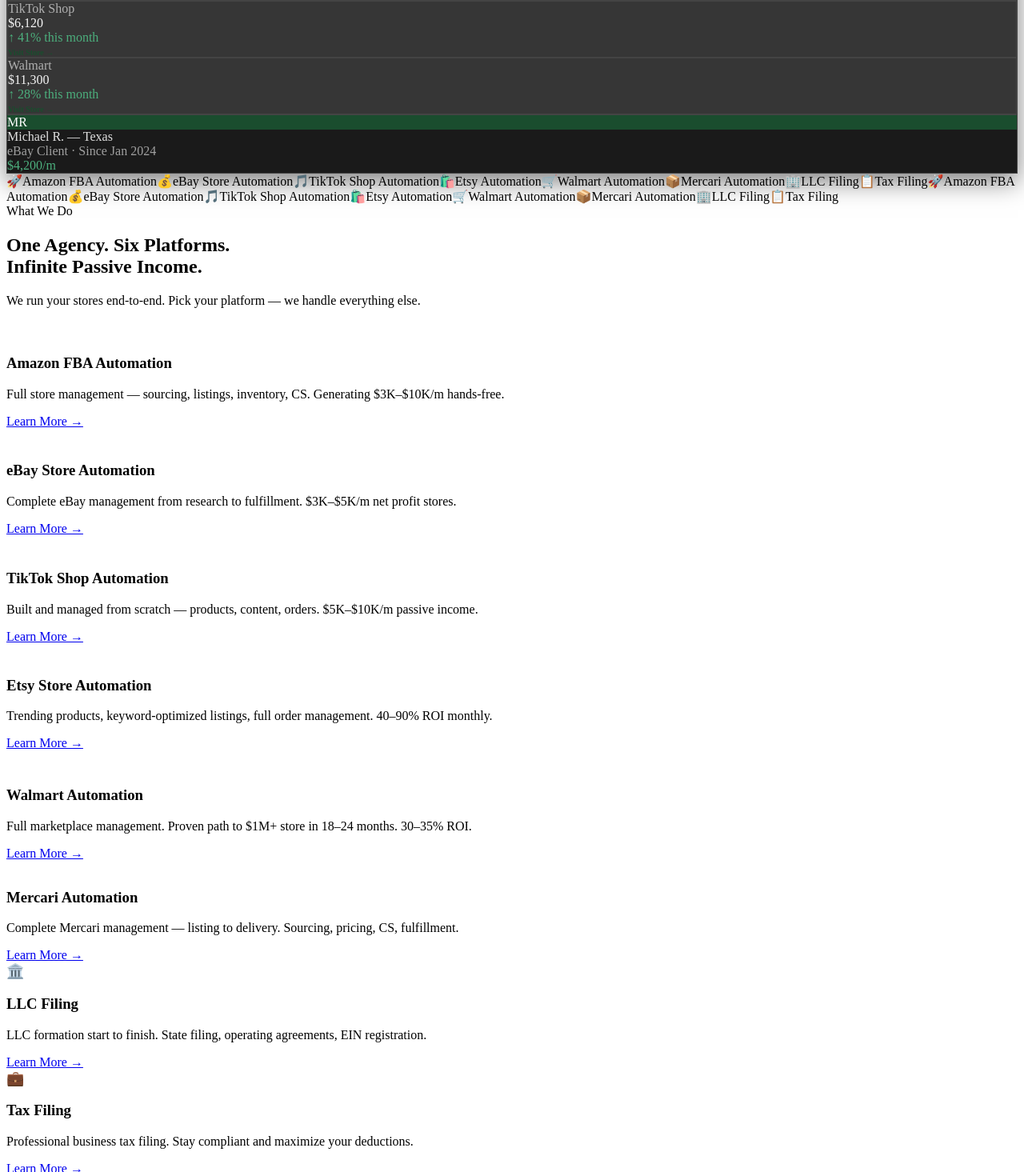
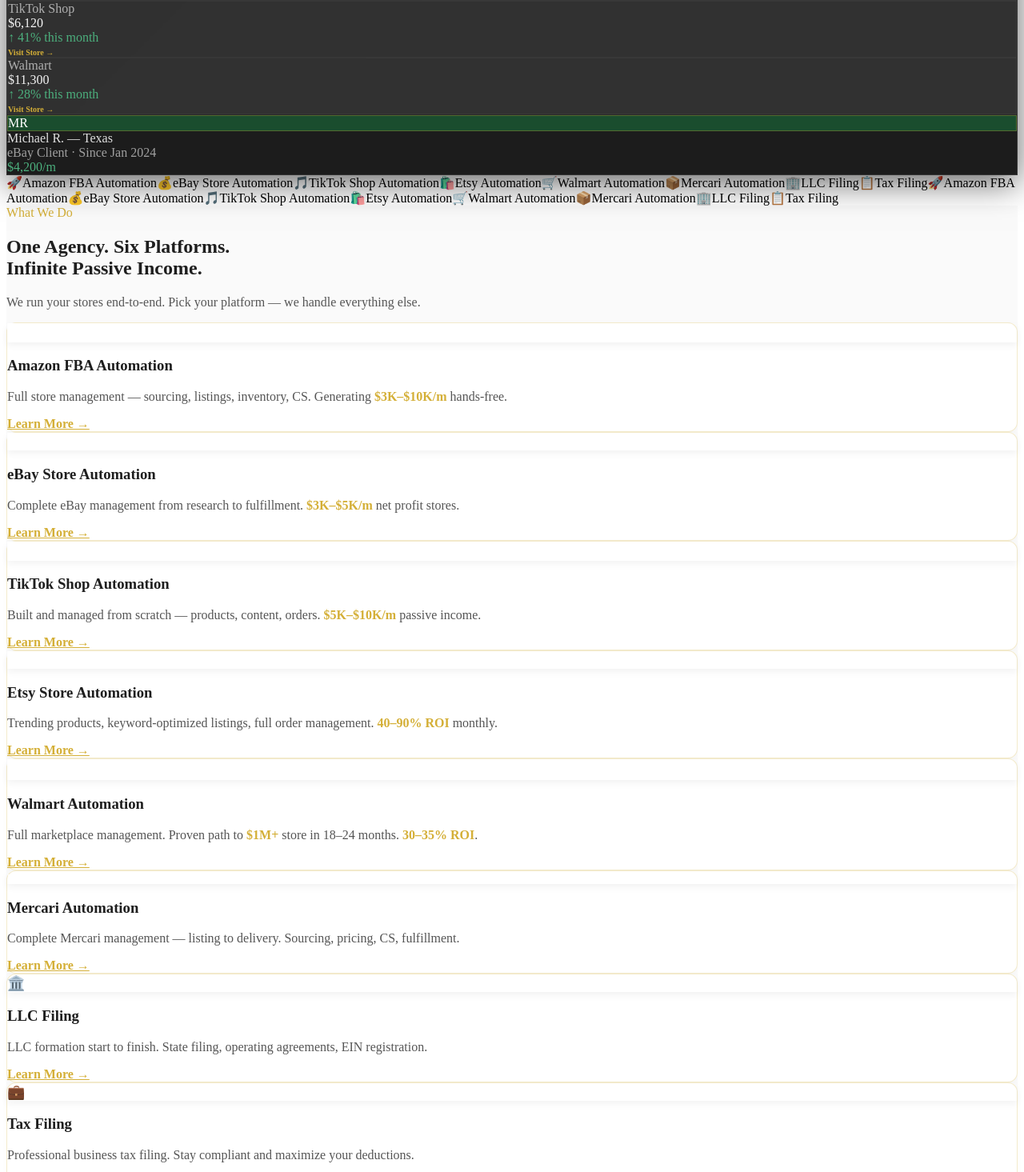
Before and after one commit to Zu1qrnain/EcomXcape, a React (Vite) app: page / in a window 1280 px wide. Shown: the part 545-2010 px from the top of the page at 80% size. Built offline with nearby package versions, Linux system fonts and the light colour scheme; grey boxes are pictures that could not be loaded; the HTML template or start-up script is replaced by a standard one.

Commit message:
style: update Hero and Services components, add Why component, fix section order

```diff
--- a/src/App.jsx
+++ b/src/App.jsx
@@ -6,6 +6,7 @@
 import Platforms from './components/sections/Platforms'
 import TrustpilotReviews from './components/sections/TrustpilotReviews'
 import Process from './components/sections/Process'
+import Why from './components/sections/Why'
 import FAQ from './components/sections/FAQ'
 import CTA from './components/sections/CTA'
 import Contact from './components/sections/Contact'
@@ -20,8 +21,9 @@
       <TrustTicker />
       <Services />
       <Platforms />
+      <Process />
+      <Why />
       <TrustpilotReviews />
-      <Process />
       <FAQ />
       <CTA />
       <Contact />
--- a/src/components/sections/Hero.jsx
+++ b/src/components/sections/Hero.jsx
@@ -11,18 +11,18 @@
           color: #e0e0e0;
         }
         .hero-trial-theme .badge {
-          background: rgba(26, 77, 46, 0.1);
+          background: rgba(26, 77, 46, 0.15);
           color: #f5f5f5;
-          border: 1px solid rgba(26, 77, 46, 0.2);
+          border: 1px solid rgba(212, 175, 55, 0.3);
         }
         .hero-trial-theme .badge .dot {
-          background: #1a4d2e;
+          background: #d4af37;
         }
         .hero-trial-theme h1 {
           color: #f5f5f5;
         }
         .hero-trial-theme h1 em {
-          color: #1a4d2e;
+          color: #d4af37;
         }
         .hero-trial-theme .sub {
           color: #b0b0b0;
@@ -30,44 +30,54 @@
         .hero-trial-theme .btn-p {
           background: #1a4d2e;
           color: #fff;
-          border-color: #1a4d2e;
+          border: 1px solid #1a4d2e;
+          transition: all 0.3s ease;
         }
         .hero-trial-theme .btn-p:hover {
-          background: #123821;
-          border-color: #123821;
+          background: #d4af37;
+          border-color: #d4af37;
+          color: #1e1e1e;
         }
         .hero-trial-theme .btn-s {
           background: transparent;
           color: #e0e0e0;
-          border-color: #555;
+          border: 1px solid #555;
+          transition: all 0.3s ease;
         }
         .hero-trial-theme .btn-s:hover {
-          background: rgba(255,255,255,0.05);
-          border-color: #888;
+          background: rgba(212, 175, 55, 0.1);
+          border-color: #d4af37;
+          color: #d4af37;
         }
         .hero-trial-theme .tn {
-          color: #f5f5f5;
+          color: #d4af37;
         }
         .hero-trial-theme .tl {
           color: #a0a0a0;
         }
         .hero-trial-theme .tdiv {
-          background: #444;
+          background: linear-gradient(to bottom, transparent, #555, transparent);
         }
         .hero-trial-theme .rc {
-          background: #2b2b2b;
-          border: 1px solid #444;
-          box-shadow: 0 10px 30px rgba(0,0,0,0.5);
+          background: rgba(43, 43, 43, 0.8);
+          backdrop-filter: blur(10px);
+          border: 1px solid rgba(255,255,255,0.05);
+          box-shadow: 0 10px 40px rgba(0,0,0,0.6);
         }
         .hero-trial-theme .rc-h {
-          border-bottom: 1px solid #444;
+          border-bottom: 1px solid rgba(255,255,255,0.05);
         }
         .hero-trial-theme .rc-t {
           color: #e0e0e0;
         }
         .hero-trial-theme .rb {
-          background: #363636;
-          border: 1px solid #444;
+          background: rgba(54, 54, 54, 0.6);
+          border: 1px solid rgba(255,255,255,0.03);
+          transition: transform 0.2s ease, border-color 0.2s ease;
+        }
+        .hero-trial-theme .rb:hover {
+          transform: translateY(-3px);
+          border-color: rgba(212, 175, 55, 0.4);
         }
         .hero-trial-theme .pl {
           color: #b0b0b0;
@@ -79,12 +89,13 @@
           color: #4caf7d;
         }
         .hero-trial-theme .cr {
-          background: #1a1a1a;
-          border-top: 1px solid #444;
+          background: rgba(26, 26, 26, 0.8);
+          border-top: 1px solid rgba(255,255,255,0.05);
         }
         .hero-trial-theme .ca {
           background: #1a4d2e;
           color: #fff;
+          border: 1px solid rgba(212, 175, 55, 0.3);
         }
         .hero-trial-theme .cn {
           color: #e0e0e0;
@@ -96,11 +107,19 @@
           color: #4caf7d;
         }
         .hero-trial-theme .live {
-          background: rgba(26, 77, 46, 0.1);
-          color: #1a4d2e;
+          background: rgba(212, 175, 55, 0.15);
+          color: #d4af37;
+          border: 1px solid rgba(212, 175, 55, 0.2);
         }
         .hero-trial-theme .ldot {
-          background: #1a4d2e;
+          background: #d4af37;
+          box-shadow: 0 0 8px rgba(212, 175, 55, 0.6);
+          animation: pulseGold 2s infinite;
+        }
+        @keyframes pulseGold {
+          0% { opacity: 1; transform: scale(1); }
+          50% { opacity: 0.5; transform: scale(1.2); }
+          100% { opacity: 1; transform: scale(1); }
         }
       `}</style>
       <div className="hero hero-trial-theme">
@@ -127,10 +146,10 @@
             <div className="rc">
               <div className="rc-h"><span className="rc-t">Live Client Stores</span><span className="live"><span className="ldot"></span>Live</span></div>
               <div className="rg">
-                <a href="https://www.ebay.com/str/smartcartpicks" target="_blank" rel="noreferrer" className="rb" style={{textDecoration:'none',display:'block'}}><div className="pl">eBay Store</div><div className="am">$4,280</div><div className="gr">↑ 22% this month</div><div style={{fontSize:'10px',color:'#1a4d2e',marginTop:'4px',fontWeight:600}}>Visit Store →</div></a>
-                <a href="https://www.ebay.com/str/emilyslittleshop" target="_blank" rel="noreferrer" className="rb" style={{textDecoration:'none',display:'block'}}><div className="pl">Amazon FBA</div><div className="am">$8,560</div><div className="gr">↑ 34% this month</div><div style={{fontSize:'10px',color:'#1a4d2e',marginTop:'4px',fontWeight:600}}>Visit Store →</div></a>
-                <a href="https://www.tiktok.com/shop" target="_blank" rel="noreferrer" className="rb" style={{textDecoration:'none',display:'block'}}><div className="pl">TikTok Shop</div><div className="am">$6,120</div><div className="gr">↑ 41% this month</div><div style={{fontSize:'10px',color:'#1a4d2e',marginTop:'4px',fontWeight:600}}>Visit Store →</div></a>
-                <a href="https://www.ebay.com/str/goodsforyoustore" target="_blank" rel="noreferrer" className="rb" style={{textDecoration:'none',display:'block'}}><div className="pl">Walmart</div><div className="am">$11,300</div><div className="gr">↑ 28% this month</div><div style={{fontSize:'10px',color:'#1a4d2e',marginTop:'4px',fontWeight:600}}>Visit Store →</div></a>
+                <a href="https://www.ebay.com/str/smartcartpicks" target="_blank" rel="noreferrer" className="rb" style={{textDecoration:'none',display:'block'}}><div className="pl">eBay Store</div><div className="am">$4,280</div><div className="gr">↑ 22% this month</div><div style={{fontSize:'10px',color:'#d4af37',marginTop:'4px',fontWeight:600}}>Visit Store →</div></a>
+                <a href="https://www.ebay.com/str/emilyslittleshop" target="_blank" rel="noreferrer" className="rb" style={{textDecoration:'none',display:'block'}}><div className="pl">Amazon FBA</div><div className="am">$8,560</div><div className="gr">↑ 34% this month</div><div style={{fontSize:'10px',color:'#d4af37',marginTop:'4px',fontWeight:600}}>Visit Store →</div></a>
+                <a href="https://www.tiktok.com/shop" target="_blank" rel="noreferrer" className="rb" style={{textDecoration:'none',display:'block'}}><div className="pl">TikTok Shop</div><div className="am">$6,120</div><div className="gr">↑ 41% this month</div><div style={{fontSize:'10px',color:'#d4af37',marginTop:'4px',fontWeight:600}}>Visit Store →</div></a>
+                <a href="https://www.ebay.com/str/goodsforyoustore" target="_blank" rel="noreferrer" className="rb" style={{textDecoration:'none',display:'block'}}><div className="pl">Walmart</div><div className="am">$11,300</div><div className="gr">↑ 28% this month</div><div style={{fontSize:'10px',color:'#d4af37',marginTop:'4px',fontWeight:600}}>Visit Store →</div></a>
               </div>
               <div className="cr">
                 <div className="ca">MR</div>
--- a/src/components/sections/Services.jsx
+++ b/src/components/sections/Services.jsx
@@ -1,20 +1,115 @@
 import React from "react";
-export default function Services() { return (
-<section id="services">
+
+export default function Services() {
+  return (
+    <>
+      <style>{`
+        .services-premium-theme {
+          background-color: #fafafa;
+          color: #1e1e1e;
+        }
+        .services-premium-theme .sl {
+          color: #d4af37;
+        }
+        .services-premium-theme .sh {
+          color: #1e1e1e;
+        }
+        .services-premium-theme .ss {
+          color: #555555;
+        }
+        .services-premium-theme .sgrid {
+          background: transparent;
+          border: none;
+          gap: 20px;
+        }
+        .services-premium-theme .sc {
+          background: #ffffff;
+          border: 1px solid rgba(212, 175, 55, 0.25);
+          border-radius: 12px;
+          transition: all 0.3s ease;
+          box-shadow: 0 4px 10px rgba(0,0,0,0.02);
+        }
+        .services-premium-theme .sc:hover {
+          transform: translateY(-8px);
+          box-shadow: 0 12px 24px rgba(212, 175, 55, 0.15);
+          border-color: rgba(212, 175, 55, 0.6);
+          background: #ffffff;
+        }
+        .services-premium-theme .sc h3 {
+          color: #1e1e1e;
+        }
+        .services-premium-theme .sc p {
+          color: #555555;
+        }
+        .services-premium-theme .sc .sl2 {
+          color: #d4af37;
+          font-weight: 600;
+          transition: color 0.2s;
+        }
+        .services-premium-theme .sc .sl2:hover {
+          color: #1a4d2e;
+        }
+        .services-premium-theme .sc .si2 {
+          box-shadow: 0 4px 10px rgba(0,0,0,0.05);
+        }
+      `}</style>
+      <section id="services" className="services-premium-theme">
         <div className="si">
           <div className="sl">What We Do</div>
           <h2 className="sh">One Agency. Six Platforms.<br/>Infinite Passive Income.</h2>
           <p className="ss">We run your stores end-to-end. Pick your platform — we handle everything else.</p>
           <div className="sgrid">
-      <div className="sc sc-amazon"><div className="si2"><img src="https://upload.wikimedia.org/wikipedia/commons/a/a9/Amazon_logo.svg" alt="Amazon" style={{'height': '20px', 'width': 'auto', 'filter': 'brightness(0) invert(1)'}}/></div><h3>Amazon FBA Automation</h3><p>Full store management — sourcing, listings, inventory, CS. Generating $3K–$10K/m hands-free.</p><a href="#amazon" className="sl2">Learn More →</a></div>
-      <div className="sc sc-ebay"><div className="si2"><img src="https://upload.wikimedia.org/wikipedia/commons/1/1b/EBay_logo.svg" alt="eBay" style={{'height': '18px', 'width': 'auto', 'filter': 'brightness(0) invert(1)'}}/></div><h3>eBay Store Automation</h3><p>Complete eBay management from research to fulfillment. $3K–$5K/m net profit stores.</p><a href="#ebay" className="sl2">Learn More →</a></div>
-      <div className="sc sc-tiktok"><div className="si2"><img src="https://upload.wikimedia.org/wikipedia/en/a/a9/TikTok_logo.svg" alt="TikTok" style={{'height': '20px', 'width': 'auto', 'filter': 'brightness(0) invert(1)'}}/></div><h3>TikTok Shop Automation</h3><p>Built and managed from scratch — products, content, orders. $5K–$10K/m passive income.</p><a href="#tiktok" className="sl2">Learn More →</a></div>
-      <div className="sc sc-etsy"><div className="si2"><img src="https://upload.wikimedia.org/wikipedia/commons/8/89/Etsy_logo.svg" alt="Etsy" style={{'height': '18px', 'width': 'auto', 'filter': 'brightness(0) invert(1)'}}/></div><h3>Etsy Store Automation</h3><p>Trending products, keyword-optimized listings, full order management. 40–90% ROI monthly.</p><a href="#etsy" className="sl2">Learn More →</a></div>
-      <div className="sc sc-walmart"><div className="si2"><img src="https://upload.wikimedia.org/wikipedia/commons/1/14/Walmart_Spark.svg" alt="Walmart" style={{'height': '22px', 'width': 'auto', 'filter': 'brightness(0) invert(1)'}}/></div><h3>Walmart Automation</h3><p>Full marketplace management. Proven path to $1M+ store in 18–24 months. 30–35% ROI.</p><a href="#walmart" className="sl2">Learn More →</a></div>
-      <div className="sc sc-mercari"><div className="si2" style={{'fontSize': '13px', 'fontWeight': '800', 'color': '#fff', 'letterSpacing': '-1px'}}>M</div><h3>Mercari Automation</h3><p>Complete Mercari management — listing to delivery. Sourcing, pricing, CS, fulfillment.</p><a href="#mercari" className="sl2">Learn More →</a></div>
-      <div className="sc sc-llc"><div className="si2" style={{'fontSize': '18px', 'color': '#fff'}}>🏛️</div><h3>LLC Filing</h3><p>LLC formation start to finish. State filing, operating agreements, EIN registration.</p><a href="#llc" className="sl2">Learn More →</a></div>
-      <div className="sc sc-tax"><div className="si2" style={{'fontSize': '18px', 'color': '#fff'}}>💼</div><h3>Tax Filing</h3><p>Professional business tax filing. Stay compliant and maximize your deductions.</p><a href="#tax" className="sl2">Learn More →</a></div>
+            <div className="sc sc-amazon">
+              <div className="si2"><img src="https://upload.wikimedia.org/wikipedia/commons/a/a9/Amazon_logo.svg" alt="Amazon" style={{'height': '20px', 'width': 'auto', 'filter': 'brightness(0) invert(1)'}}/></div>
+              <h3>Amazon FBA Automation</h3>
+              <p>Full store management — sourcing, listings, inventory, CS. Generating <span style={{color: '#d4af37', fontWeight: 'bold'}}>$3K–$10K/m</span> hands-free.</p>
+              <a href="#amazon" className="sl2">Learn More →</a>
+            </div>
+            <div className="sc sc-ebay">
+              <div className="si2"><img src="https://upload.wikimedia.org/wikipedia/commons/1/1b/EBay_logo.svg" alt="eBay" style={{'height': '18px', 'width': 'auto', 'filter': 'brightness(0) invert(1)'}}/></div>
+              <h3>eBay Store Automation</h3>
+              <p>Complete eBay management from research to fulfillment. <span style={{color: '#d4af37', fontWeight: 'bold'}}>$3K–$5K/m</span> net profit stores.</p>
+              <a href="#ebay" className="sl2">Learn More →</a>
+            </div>
+            <div className="sc sc-tiktok">
+              <div className="si2"><img src="https://upload.wikimedia.org/wikipedia/en/a/a9/TikTok_logo.svg" alt="TikTok" style={{'height': '20px', 'width': 'auto', 'filter': 'brightness(0) invert(1)'}}/></div>
+              <h3>TikTok Shop Automation</h3>
+              <p>Built and managed from scratch — products, content, orders. <span style={{color: '#d4af37', fontWeight: 'bold'}}>$5K–$10K/m</span> passive income.</p>
+              <a href="#tiktok" className="sl2">Learn More →</a>
+            </div>
+            <div className="sc sc-etsy">
+              <div className="si2"><img src="https://upload.wikimedia.org/wikipedia/commons/8/89/Etsy_logo.svg" alt="Etsy" style={{'height': '18px', 'width': 'auto', 'filter': 'brightness(0) invert(1)'}}/></div>
+              <h3>Etsy Store Automation</h3>
+              <p>Trending products, keyword-optimized listings, full order management. <span style={{color: '#d4af37', fontWeight: 'bold'}}>40–90% ROI</span> monthly.</p>
+              <a href="#etsy" className="sl2">Learn More →</a>
+            </div>
+            <div className="sc sc-walmart">
+              <div className="si2"><img src="https://upload.wikimedia.org/wikipedia/commons/1/14/Walmart_Spark.svg" alt="Walmart" style={{'height': '22px', 'width': 'auto', 'filter': 'brightness(0) invert(1)'}}/></div>
+              <h3>Walmart Automation</h3>
+              <p>Full marketplace management. Proven path to <span style={{color: '#d4af37', fontWeight: 'bold'}}>$1M+</span> store in 18–24 months. <span style={{color: '#d4af37', fontWeight: 'bold'}}>30–35% ROI</span>.</p>
+              <a href="#walmart" className="sl2">Learn More →</a>
+            </div>
+            <div className="sc sc-mercari">
+              <div className="si2" style={{'fontSize': '13px', 'fontWeight': '800', 'color': '#fff', 'letterSpacing': '-1px'}}>M</div>
+              <h3>Mercari Automation</h3>
+              <p>Complete Mercari management — listing to delivery. Sourcing, pricing, CS, fulfillment.</p>
+              <a href="#mercari" className="sl2">Learn More →</a>
+            </div>
+            <div className="sc sc-llc">
+              <div className="si2" style={{'fontSize': '18px', 'color': '#fff'}}>🏛️</div>
+              <h3>LLC Filing</h3>
+              <p>LLC formation start to finish. State filing, operating agreements, EIN registration.</p>
+              <a href="#llc" className="sl2">Learn More →</a>
+            </div>
+            <div className="sc sc-tax">
+              <div className="si2" style={{'fontSize': '18px', 'color': '#fff'}}>💼</div>
+              <h3>Tax Filing</h3>
+              <p>Professional business tax filing. Stay compliant and maximize your deductions.</p>
+              <a href="#tax" className="sl2">Learn More →</a>
+            </div>
           </div>
         </div>
       </section>
-); }
+    </>
+  );
+}
--- /dev/null
+++ b/src/components/sections/Why.jsx
@@ -0,0 +1,74 @@
+import React from "react";
+
+export default function Why() {
+  return (
+    <section id="why">
+      <div className="si">
+        <div className="wlayout">
+          <div>
+            <div className="sl">Why Choose Us</div>
+            <h2 className="sh">Why 500+ Clients Trust Us With Their Business</h2>
+            <p className="ss" style={{ marginBottom: "28px" }}>
+              We don't just manage stores — we build lasting passive income machines.
+            </p>
+            <div className="wsg">
+              <div className="wsb dk">
+                <span className="wsn">98%</span>
+                <span className="wsl">Client Satisfaction</span>
+              </div>
+              <div className="wsb">
+                <span className="wsn">500+</span>
+                <span className="wsl">Active Clients</span>
+              </div>
+              <div className="wsb">
+                <span className="wsn">$100K</span>
+                <span className="wsl">Max Monthly Earned</span>
+              </div>
+              <div className="wsb dk">
+                <span className="wsn">2019</span>
+                <span className="wsl">Founded &amp; Proven</span>
+              </div>
+            </div>
+          </div>
+          <div>
+            <div className="wf">
+              <div className="wfi">🔥</div>
+              <div>
+                <h4>Performance-Based Model</h4>
+                <p>We share in your profits. Our success is directly tied to yours. We're 100% motivated to maximize your store.</p>
+              </div>
+            </div>
+            <div className="wf">
+              <div className="wfi">⚡</div>
+              <div>
+                <h4>100% Hands-Free Operation</h4>
+                <p>You never touch anything. Our dedicated team handles every aspect of your store 24/7 — listings, orders, customers.</p>
+              </div>
+            </div>
+            <div className="wf">
+              <div className="wfi">📊</div>
+              <div>
+                <h4>Proven Track Record Since 2019</h4>
+                <p>500+ clients profiting, documented results across 6 platforms, and 98% satisfaction rate.</p>
+              </div>
+            </div>
+            <div className="wf">
+              <div className="wfi">📱</div>
+              <div>
+                <h4>Dedicated Account Manager</h4>
+                <p>Every client gets a dedicated manager available 24/7. Weekly performance reports. Full transparency.</p>
+              </div>
+            </div>
+            <div className="wf">
+              <div className="wfi">🛡️</div>
+              <div>
+                <h4>We Take 99% of the Risk</h4>
+                <p>Low setup fee and profit-share model means your risk is minimal. We do the work — you reap the rewards.</p>
+              </div>
+            </div>
+          </div>
+        </div>
+      </div>
+    </section>
+  );
+}
```
Lines whose indentation alone changed are shown as unchanged.
